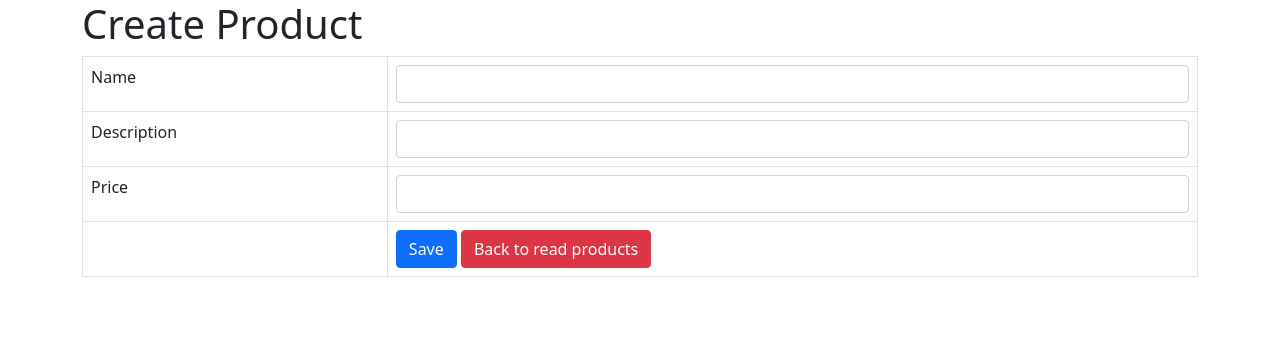
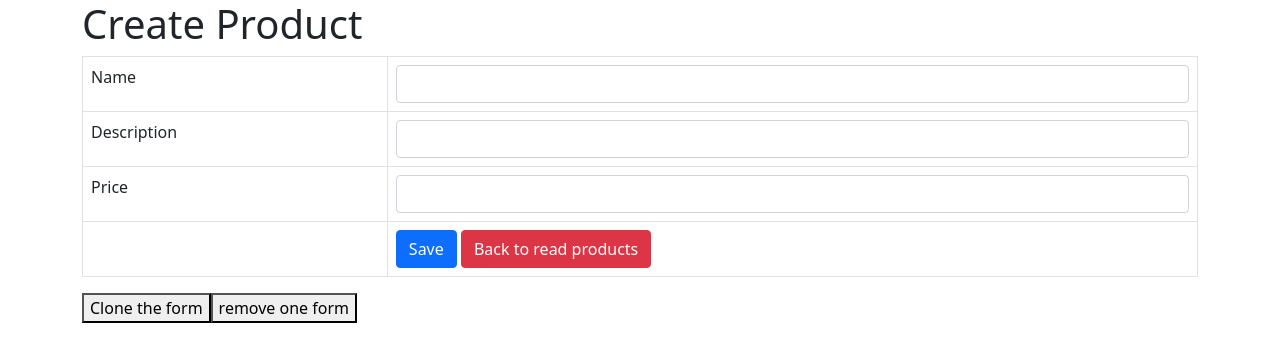
Before and after one commit to jameswoo/jameswoo.github.io, a PHP site: page /webapp/index.php in a window 1280 px wide. Shown: the top 362 px of the page. Run offline with PHP 8.4, Linux system fonts and the light colour scheme.

Commit message:
clone & remove elements

```diff
--- a/webapp/index.php
+++ b/webapp/index.php
@@ -36,15 +36,15 @@
             }
         }
         ?>
-        <form action="<?php echo $_SERVER["PHP_SELF"]; ?>" method="POST">
+        <form class="formcreate" action="<?php echo $_SERVER["PHP_SELF"]; ?>" method="POST">
             <table class='table table-hover table-responsive table-bordered'>
                 <tr>
                     <td>Name</td>
                     <td><input type='text' name='name' class='form-control' /></td>
                 </tr>
-                <tr>
+                <tr class="des">
                     <td>Description</td>
-                    <td><input type='text' name='description' class='form-control' /></td>
+                    <td><input type='text' name='description[]' class='form-control' /></td>
                 </tr>
                 <tr>
                     <td>Price</td>
@@ -59,11 +59,39 @@
                 </tr>
             </table>
         </form>
-
-
+        <button class="add-one">Clone the form</form>
+        <button class="remove-one">remove one form</form>
     </div>
     <!-- end .container -->
     <script src="https://cdn.jsdelivr.net/npm/bootstrap@5.0.1/dist/js/bootstrap.bundle.min.js" integrity="sha384-gtEjrD/SeCtmISkJkNUaaKMoLD0//ElJ19smozuHV6z3Iehds+3Ulb9Bn9Plx0x4" crossorigin="anonymous"></script>
+    <script>
+        document.addEventListener('click', function (event) {
+
+            // If the clicked element doesn't have the right selector, bail
+            if (event.target.matches('.add-one')) {
+                // Don't follow the link
+                event.preventDefault();
+                // Get the element
+                var elem = document.querySelector('.des');
+                // Create a copy of it
+                var clone = elem.cloneNode(true);
+                // Inject it into the DOM
+                elem.after(clone);
+            }
+            if (event.target.matches('.remove-one')) {
+                // Don't follow the link
+                event.preventDefault();
+                var total = document.querySelectorAll('tr.des').length;
+                if (total > 1){
+                    var elem = document.querySelector('tr.des');
+                    //console.log(elem);
+                    elem.remove(elem);
+                }
+            }
+
+        }, false);
+
+    </script>
 </body>
 
 </html>
```
